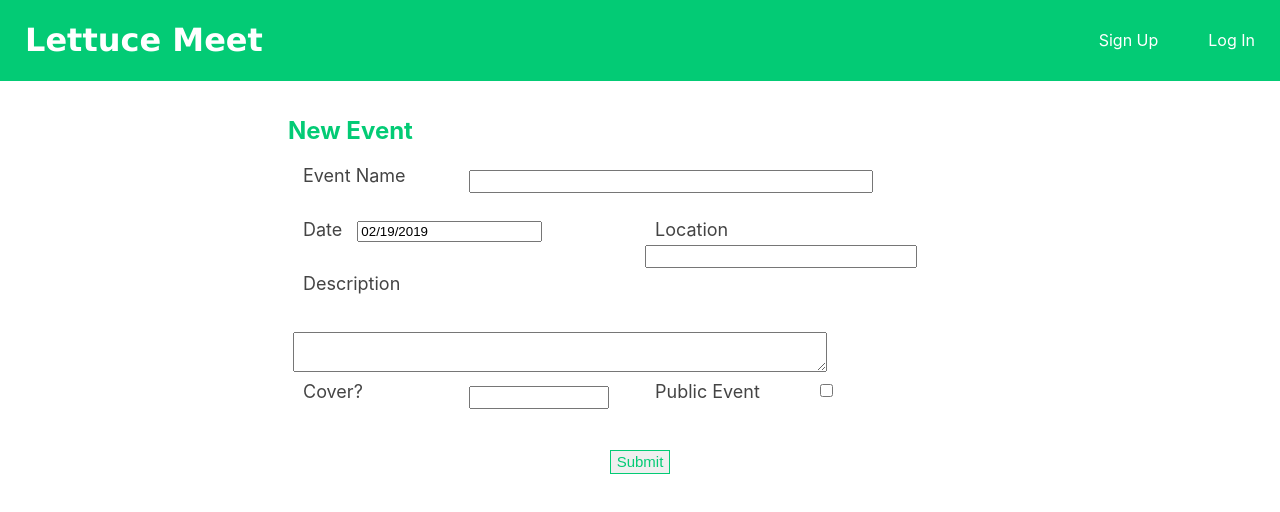
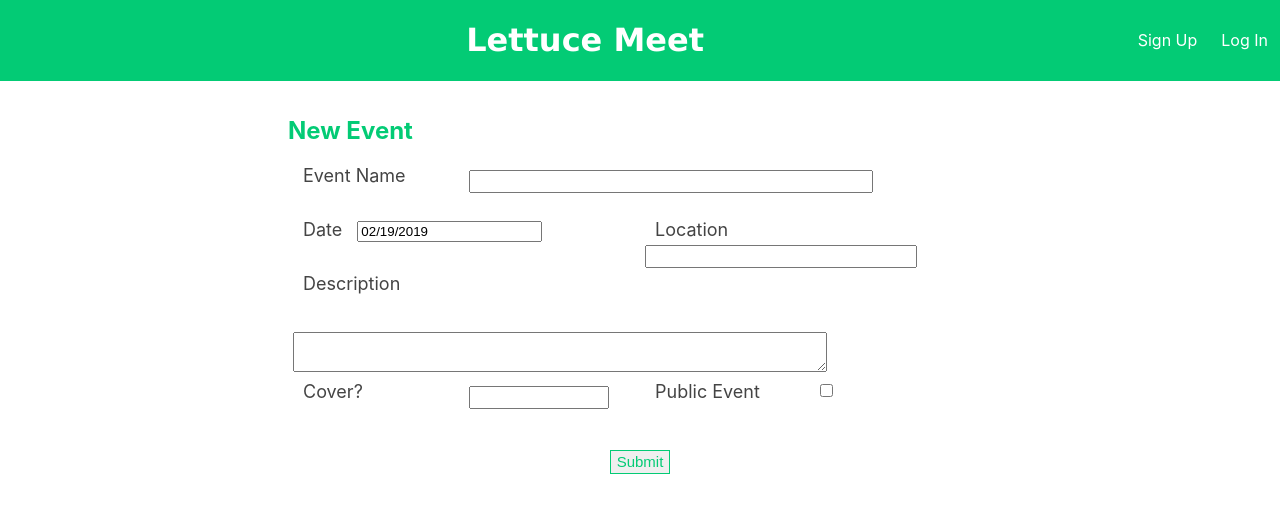
Before and after one commit to zukululu/MERN_EventCalendar_FrontEnd, a React (Create React App) app in the folder mern-calendar-app/: page /create in a window 1280 px wide. Shown: the top 512 px of the page. Built offline with nearby package versions, Linux system fonts and the light colour scheme; a web font is replaced by a local one.

Commit message:
Revert "wtf?"
This reverts commit 643588984778add0b45fc47f913843e16175fbb1.

```diff
--- a/mern-calendar-app/src/components/App/App.js
+++ b/mern-calendar-app/src/components/App/App.js
@@ -1,5 +1,5 @@
 import React, { Component } from 'react';
-import { Route, Switch, Redirect } from 'react-router-dom';
+import { Route, Switch } from 'react-router-dom';
 import axios from 'axios';
 
 // Styling
@@ -47,6 +47,7 @@ class App extends Component {
       password: '',
       isLoggedIn: false
     })
+    localStorage.clear()
   }
 
   handleInput (e) {
--- a/mern-calendar-app/src/components/CreateEvent/CreateEvent.js
+++ b/mern-calendar-app/src/components/CreateEvent/CreateEvent.js
@@ -34,13 +34,17 @@ class CreateEvent extends Component {
         () => {
             console.log(this.state)
         })
+        // console.log(evt.target.name)
+        // console.log(evt.target.value)
     }
 
     handleSubmit(e) {
         e.preventDefault()
         axios.post('http://localhost:3001/events/new', this.state)
             .then(res => {
-                console.log(res.data)
+                // console.log(this.state)
+                console.log('hello')
+                console.log(res)
             })
     }
 
@@ -72,7 +76,7 @@ class CreateEvent extends Component {
                     <div className="form-cover"><input type="text" name="cover" value={this.state.value} className="form" onChange={this.handleChange} /></div>
                     <div className="label-public"><label htmlFor='public'>Public Event</label></div>
                     <div className="form-public"><input type="checkbox" name="public" value={this.state.value} onChange={this.handleChange} /></div>
-                    <div className="button-submit"><input value='Submit' type='submit' className="button" /></div>
+                    <div className="button-submit"><input value='Submit' type='submit' className="button" onClick={this.handleSubmit}/></div>
                 </form>
             </div>
         );
--- a/mern-calendar-app/src/components/Header/Header.scss
+++ b/mern-calendar-app/src/components/Header/Header.scss
@@ -24,10 +24,9 @@ h1 {
 }
 
 .logo {
-    grid-column: 1;
+    grid-column: 1 / span 2;
     grid-row: 1;
-    padding: 0 25px;
-    text-align: left;
+    text-align: right;
 }
 
 .link-box {
@@ -42,7 +41,7 @@ h1 {
 .navLink {
     color: $white;
     text-decoration: none;
-    padding: 0 25px;
+    padding: 0 1.5vh;
 }
 
 .navLink:hover {
--- a/mern-calendar-app/src/components/LogIn/LogIn.js
+++ b/mern-calendar-app/src/components/LogIn/LogIn.js
@@ -1,9 +1,7 @@
 import React, { Component } from 'react';
-import { Redirect } from 'react-router-dom';
 import './Login.scss';
 
 class LogIn extends Component {
-
     render() {
         return (
             <div className="main-form">
--- a/mern-calendar-app/src/components/LogOut/LogOut.js
+++ b/mern-calendar-app/src/components/LogOut/LogOut.js
@@ -1,9 +1,7 @@
 import React, { Component } from 'react';
-import { Redirect } from 'react-router-dom';
 import './Logout.scss'
 
 class LogOut extends Component {
-
     render() {
         return (
             <div className="button-wrapper">
--- a/mern-calendar-app/src/components/SignUp/SignUp.js
+++ b/mern-calendar-app/src/components/SignUp/SignUp.js
@@ -1,9 +1,7 @@
 import React, { Component } from 'react';
-import { Redirect } from 'react-router-dom';
 import '../LogIn/Login.scss'
 
 class SignUp extends Component {
-
     render() {
         return (
             <div className="main-form">
```
